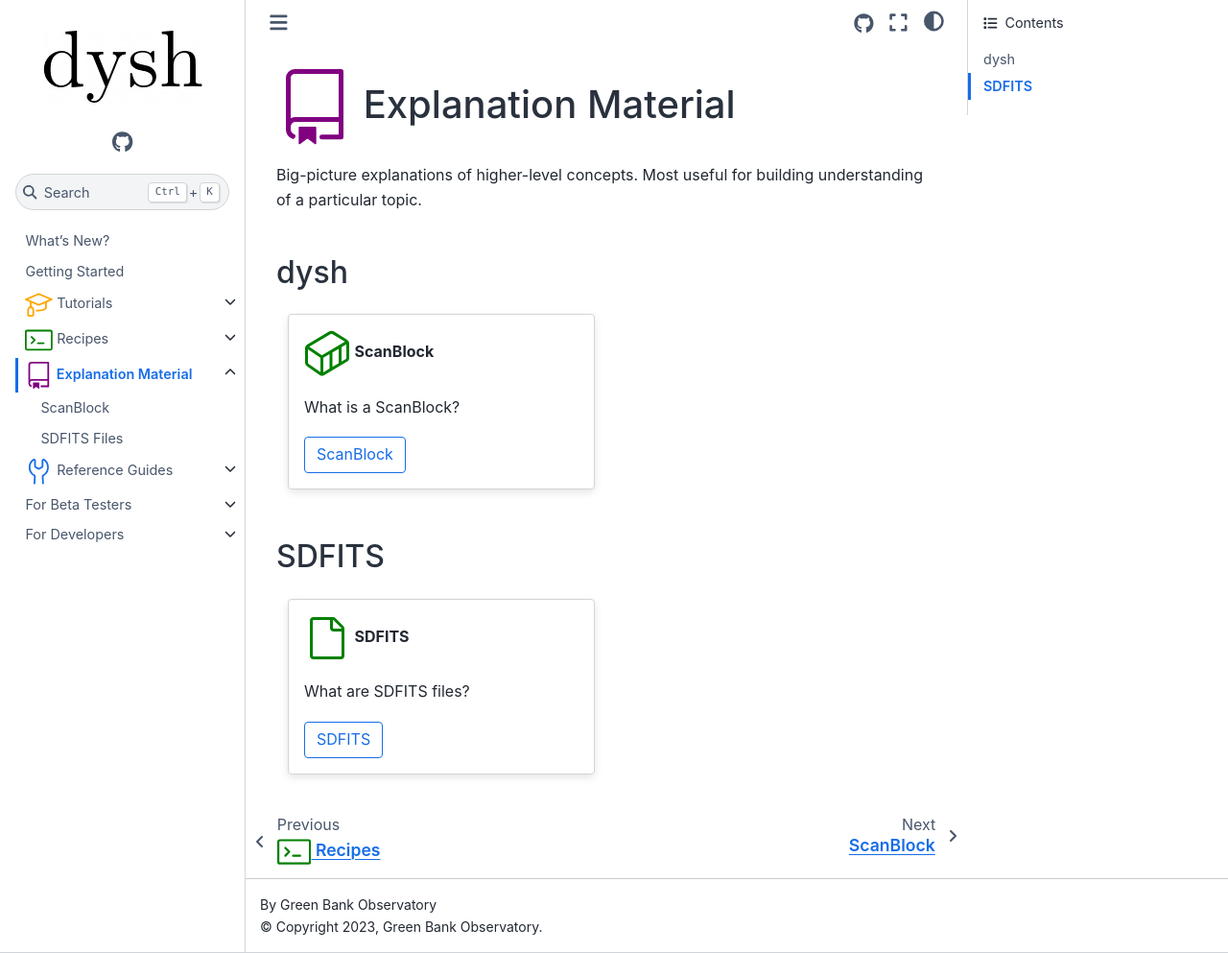
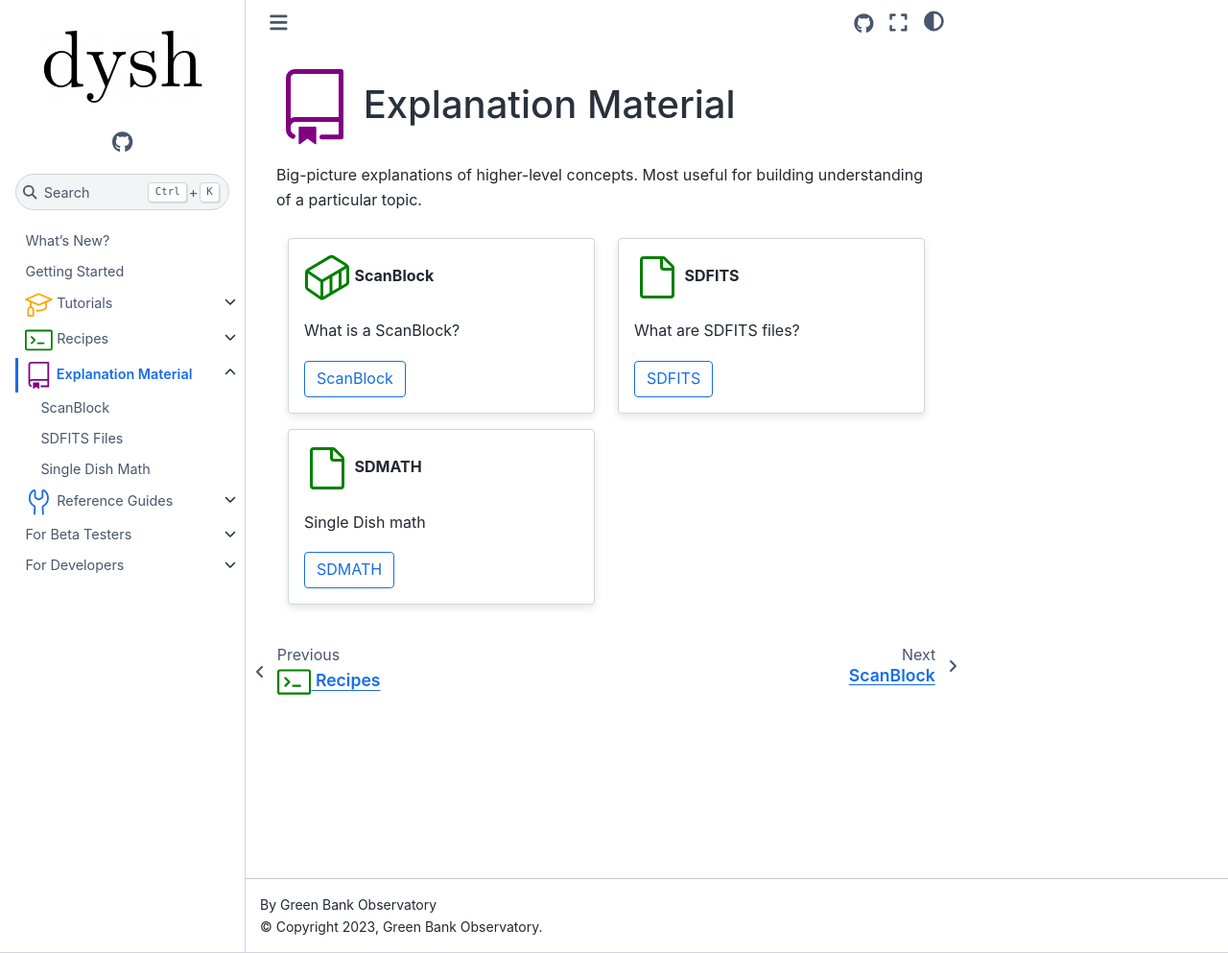
Before and after one commit to GreenBankObservatory/dysh, a Sphinx documentation site: the page built from docs/source/explanations/index.rst, in a window 1280 px wide and 993 px high. Shown: the whole window at 96% size. Built offline with Sphinx 7.4.7 and the Sphinx Book theme 1.1.4, drawn with Linux system fonts in a browser that asks for light colours; pages that are not in the unit, such as notebooks, are missing from menus.

Commit message:
add sdmath and modeled layout after the one in reference guide

```diff
--- a/docs/source/explanations/index.rst
+++ b/docs/source/explanations/index.rst
@@ -5,9 +5,6 @@
 ###############################################
 
 Big-picture explanations of higher-level concepts. Most useful for building understanding of a particular topic.
-
-dysh
-====
 
 .. grid:: 1 2 2 2
 
@@ -28,11 +25,6 @@ dysh
             ScanBlock
 
 
-SDFITS
-======
-
-.. grid:: 1 2 2 2
-
     .. grid-item-card::
         :shadow: md
         :margin: 2 2 0 0
@@ -50,9 +42,27 @@ SDFITS
             SDFITS
 
 
+    .. grid-item-card::
+        :shadow: md
+        :margin: 2 2 0 0
+
+        :octicon:`file;3em;green` **SDMATH**
+
+        Single Dish math
+
+        .. button-link:: sdmath.html
+            :color: primary
+            :tooltip: Single Dish math
+            :outline:
+            :click-parent:
+
+            SDMATH
+
+
 .. toctree::
     :hidden:
     :maxdepth: 3
 
     scanblock/index
     sdfits/index
+    sdmath
```
